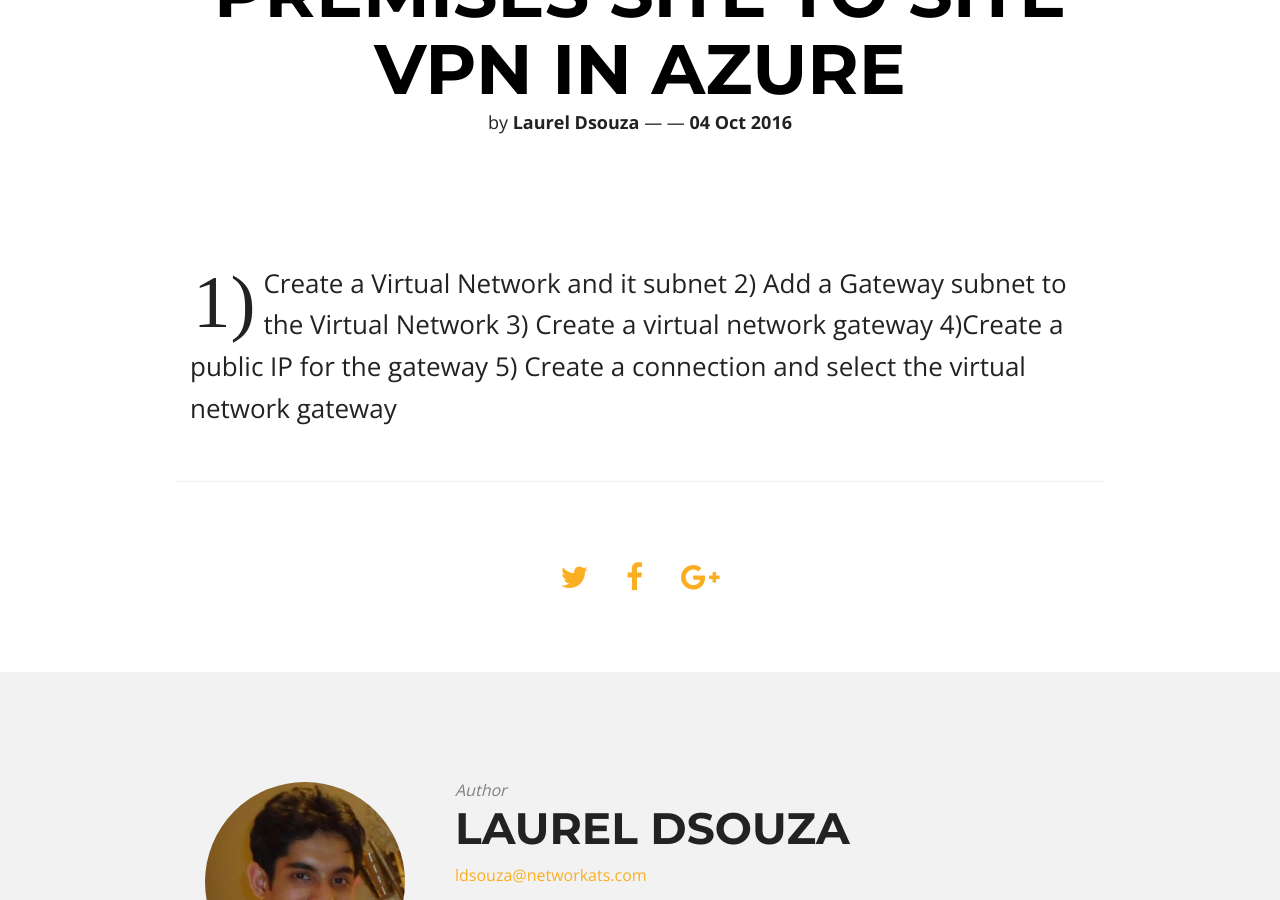
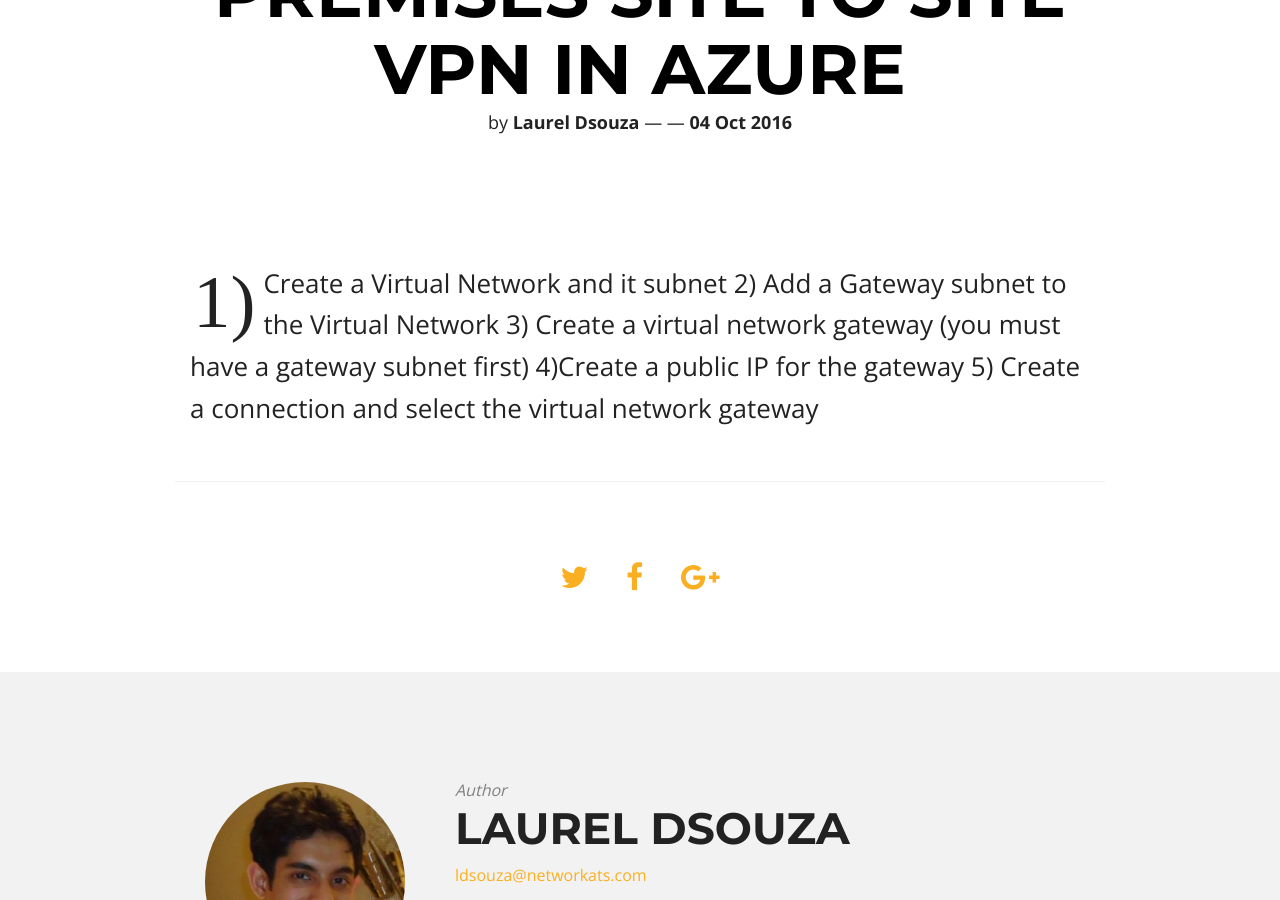
Before and after one commit to ldsouza/ldsouza.github.io, a Jekyll site: the page built from _posts/2016-10-04-create-cross-premises-site-to-site-vpn-in-azure.md, in a window 1280 px wide and 900 px high, scrolled down 343 px. Built offline with Jekyll 4.4.1, drawn with Linux system fonts in a browser that asks for light colours; nearby versions of some CDN libraries.

Commit message:
Created 2016-10-04-create-cross-premises-site-to-site-vpn-in-azure.md

```diff
--- a/_posts/2016-10-04-create-cross-premises-site-to-site-vpn-in-azure.md
+++ b/_posts/2016-10-04-create-cross-premises-site-to-site-vpn-in-azure.md
@@ -8,6 +8,6 @@
 ---
 1) Create a Virtual Network and it subnet
 2) Add a Gateway subnet to the Virtual Network
-3) Create a virtual network gateway
+3) Create a virtual network gateway (you must have a gateway subnet first)
 4)Create a public IP for the gateway
 5) Create a connection and select the virtual network gateway
```
